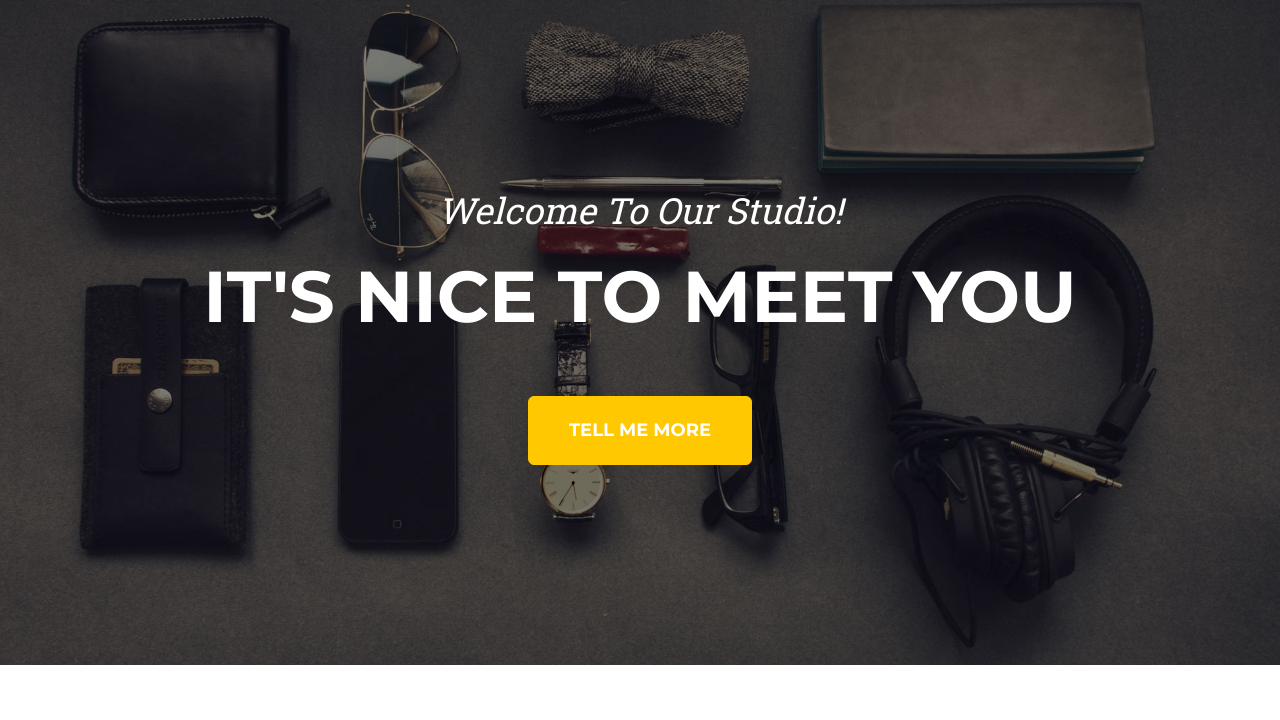
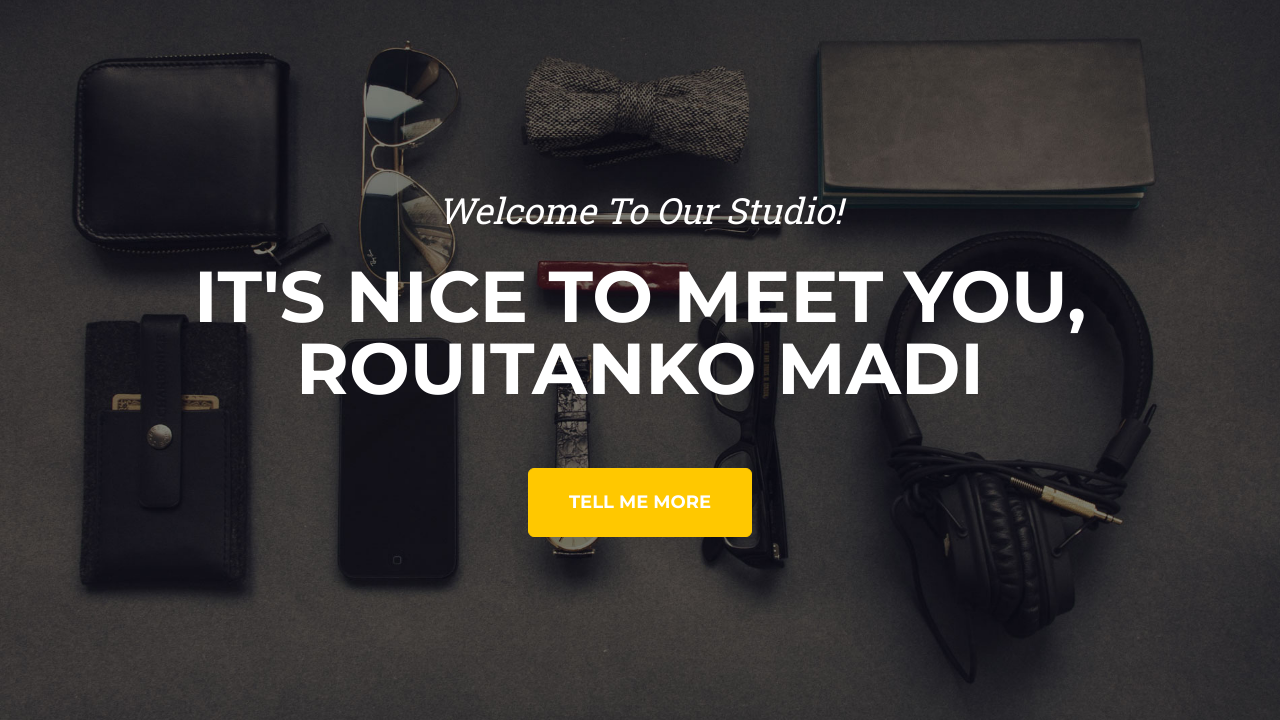
Before and after one commit to uttamkumar55/portfolio, a plain HTML site: page index.html in a window 1280 px wide. Shown: the part 80-800 px from the top of the page. Drawn offline with nearby package versions, Linux system fonts and the light colour scheme.

Commit message:
commit heading changed

```diff
--- a/index.html
+++ b/index.html
@@ -40,7 +40,7 @@
         <header class="masthead">
             <div class="container">
                 <div class="masthead-subheading">Welcome To Our Studio!</div>
-                <div class="masthead-heading text-uppercase">It's Nice To Meet You</div>
+                <div class="masthead-heading text-uppercase">It's Nice To Meet You, Rouitanko Madi</div>
                 <a class="btn btn-primary btn-xl text-uppercase" href="#services">Tell Me More</a>
             </div>
         </header>
```
